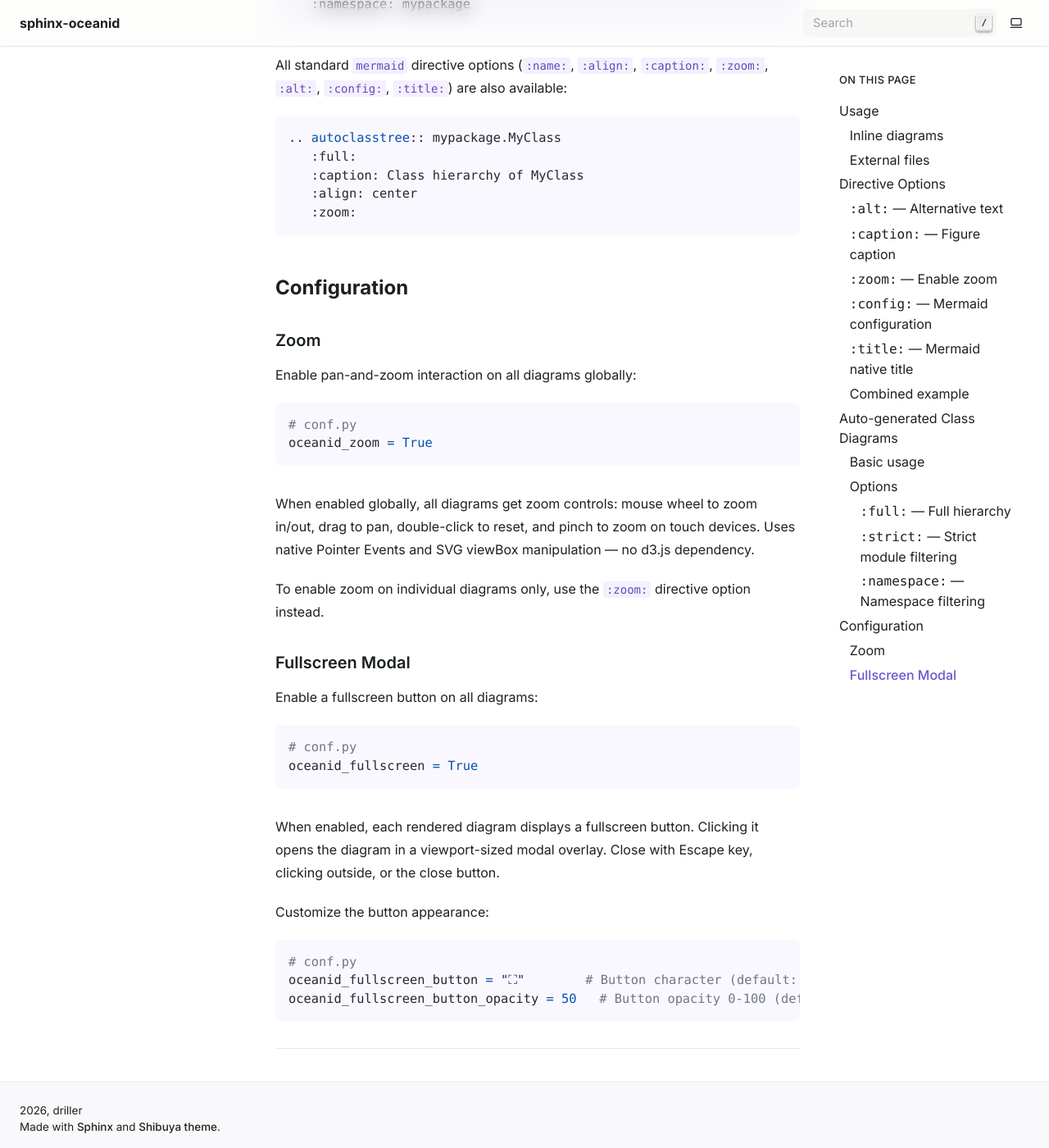
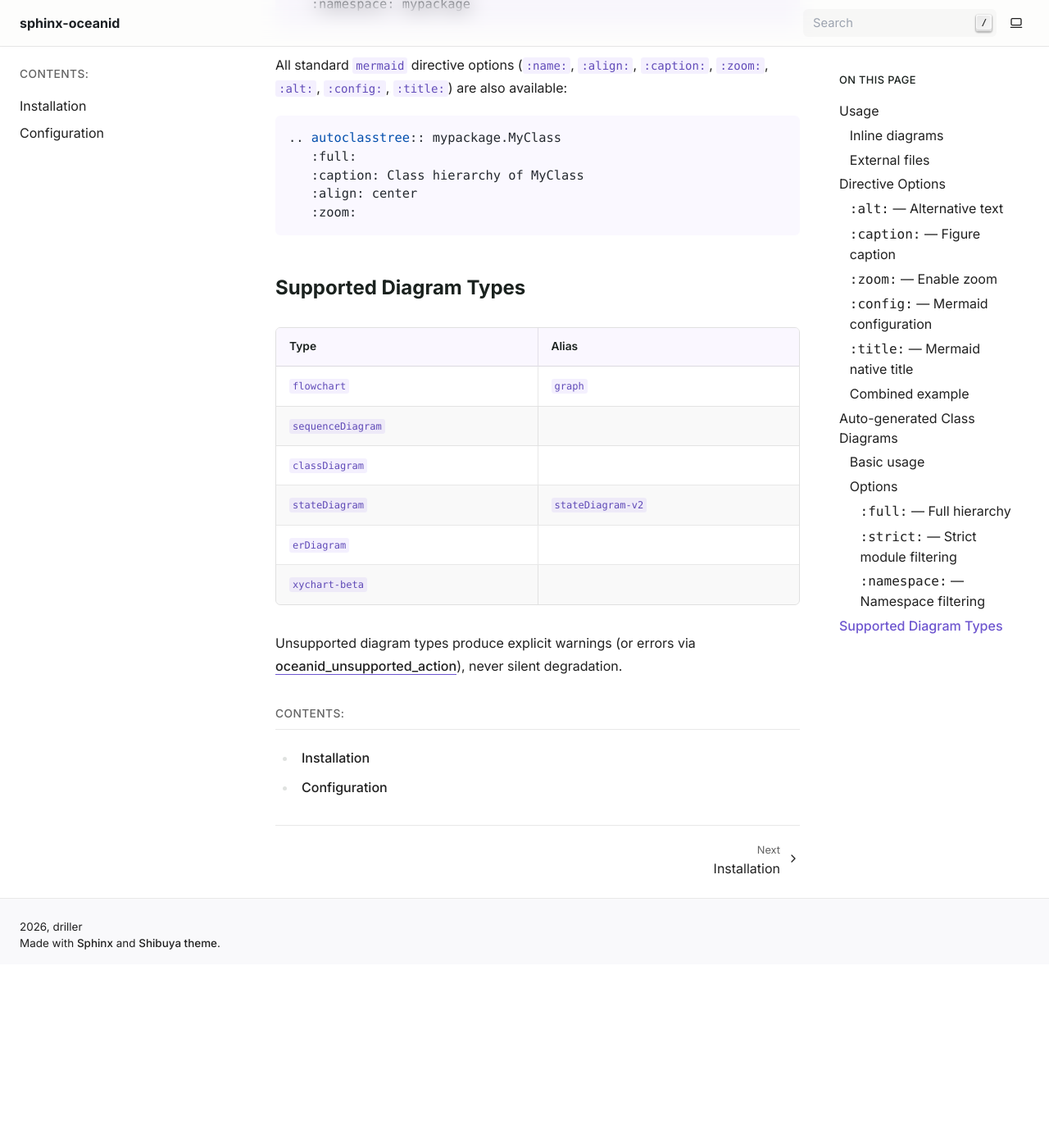
Before and after one commit to drillan/sphinx-oceanid, a Sphinx documentation site: the page built from docs/index.md, in a window 1280 px wide and 1400 px high, scrolled down 4047 px. Shown: the whole window at 82% size. Built offline with Sphinx 7.4.7, drawn with Linux system fonts in a browser that asks for light colours; after the commit the page ends 5223 px from its top, so only the background shows below that.

Commit message:
docs: Create installation and configuration subpages (#35)
* docs: Create installation and configuration subpages (issue #30)

Move configuration and installation content into dedicated subpages (configuration.md and install.md) and restructure docs/index.md to reference them via toctree. Simplifies main index and improves documentation organization.

Co-Authored-By: Claude Haiku 4.5 <noreply@anthropic.com>

* fix: correct oceanid_local_js path description in docs

The description incorrectly stated the path was relative to Sphinx's
_static/ directory, but the value is used as-is as a script URL,
making it relative to the HTML output root.

Co-Authored-By: Claude Opus 4.6 (1M context) <noreply@anthropic.com>

---------

Co-authored-by: Claude Haiku 4.5 <noreply@anthropic.com>

`````diff
--- a/docs/index.md
+++ b/docs/index.md
@@ -168,41 +168,24 @@ All standard `mermaid` directive options (`:name:`, `:align:`, `:caption:`, `:zo
    :zoom:
 ````
 
-## Configuration
+(supported-diagram-types)=
+## Supported Diagram Types
 
-### Zoom
+| Type | Alias |
+|------|-------|
+| `flowchart` | `graph` |
+| `sequenceDiagram` | |
+| `classDiagram` | |
+| `stateDiagram` | `stateDiagram-v2` |
+| `erDiagram` | |
+| `xychart-beta` | |
 
-Enable pan-and-zoom interaction on all diagrams globally:
-
-```python
-# conf.py
-oceanid_zoom = True
-```
-
-When enabled globally, all diagrams get zoom controls: mouse wheel to zoom in/out, drag to pan, double-click to reset, and pinch to zoom on touch devices. Uses native Pointer Events and SVG viewBox manipulation — no d3.js dependency.
-
-To enable zoom on individual diagrams only, use the `:zoom:` directive option instead.
-
-### Fullscreen Modal
-
-Enable a fullscreen button on all diagrams:
-
-```python
-# conf.py
-oceanid_fullscreen = True
-```
-
-When enabled, each rendered diagram displays a fullscreen button. Clicking it opens the diagram in a viewport-sized modal overlay. Close with Escape key, clicking outside, or the close button.
-
-Customize the button appearance:
-
-```python
-# conf.py
-oceanid_fullscreen_button = "⛶"        # Button character (default: ⛶)
-oceanid_fullscreen_button_opacity = 50   # Button opacity 0-100 (default: 50)
-```
+Unsupported diagram types produce explicit warnings (or errors via {ref}`oceanid_unsupported_action <conf-oceanid-unsupported-action>`), never silent degradation.
 
 ```{toctree}
 :maxdepth: 2
 :caption: Contents:
+
+install
+configuration
 ```
`````
Also changed, not shown: docs/configuration.md (added, +226 -0 lines), docs/install.md (added, +46 -0 lines).
